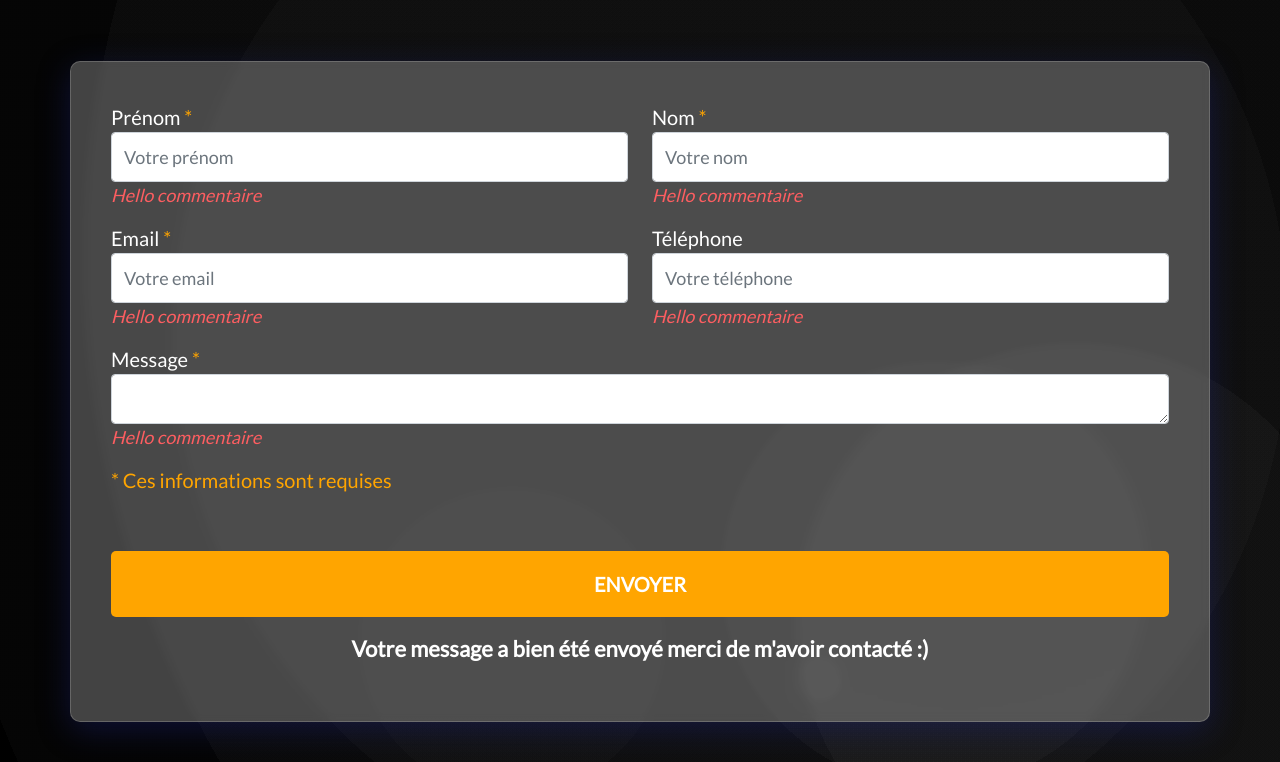
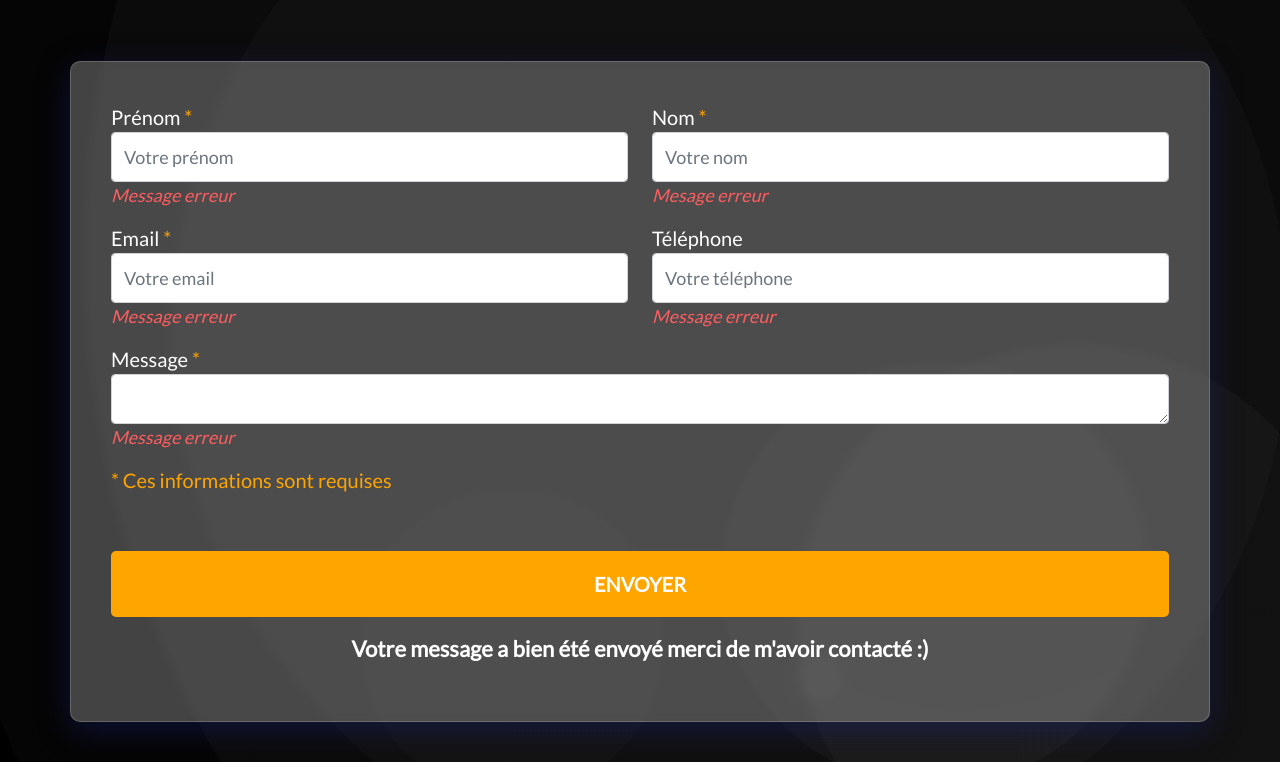
Before and after one commit to Skencker/form-contact, a PHP site: page / in a window 1280 px wide. Shown: the part 149-911 px from the top of the page. Run offline with PHP 8.4, Linux system fonts and the light colour scheme.

Commit message:
message erreur

```diff
--- a/index.php
+++ b/index.php
@@ -39,27 +39,27 @@
             <div class="col-md-6">
               <label for="firstname">Prénom <span class="orange">*</span></label>
               <input type="text" name = "firstname" id="firstname" class='form-control' placeholder="Votre prénom">
-              <p class='commentaire'>Hello commentaire</p>
+              <p class='commentaire'>Message erreur</p>
             </div>
             <div class="col-md-6">
               <label for="name">Nom <span class="orange">*</span></label>
               <input type="text" name = "name" class='form-control' placeholder="Votre nom">
-              <p class='commentaire'>Hello commentaire</p>
+              <p class='commentaire'>Mesage erreur</p>
             </div>
             <div class="col-md-6">
               <label for="mail">Email <span class="orange">*</span></label>
               <input type="email" name = "email" class='form-control' placeholder="Votre email">
-              <p class='commentaire'>Hello commentaire</p>
+              <p class='commentaire'>Message erreur</p>
             </div>
             <div class="col-md-6">
               <label for="phone">Téléphone </label>
               <input type="phone" name = "phone" class='form-control' placeholder="Votre téléphone">
-              <p class='commentaire'>Hello commentaire</p>
+              <p class='commentaire'>Message erreur</p>
             </div>
             <div class="col-md-12">
               <label for="message">Message <span class="orange">*</span></label>
               <textarea name="message" id="message" rows="4" class="form-control"></textarea>
-              <p class='commentaire'>Hello commentaire</p>
+              <p class='commentaire'>Message erreur</p>
             </div>
             <div class="col-md-12">
               <p class='orange'>* Ces informations sont requises</p>
```
